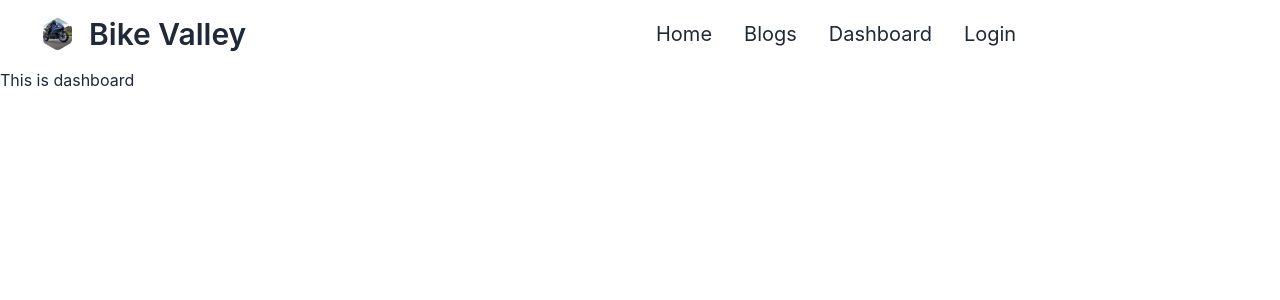
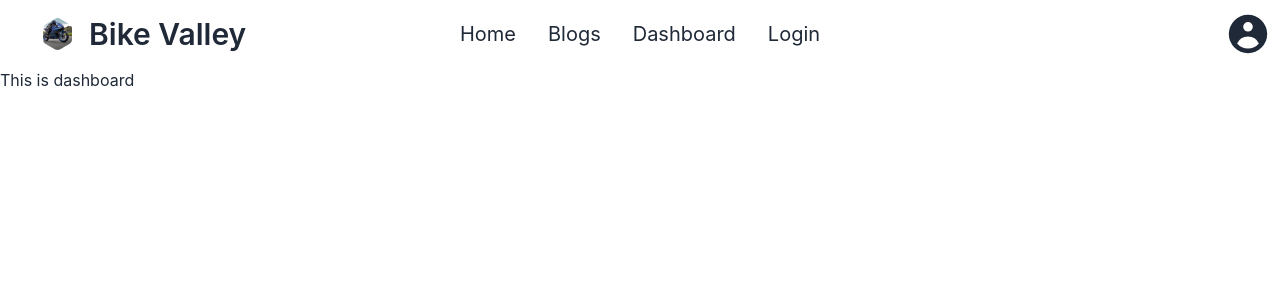
Before and after one commit to Achintya151/bike-valley-app-client-side, a React (Create React App) app: page /dashboard in a window 1280 px wide. Shown: the top 300 px of the page. Built offline with nearby package versions, Linux system fonts and the light colour scheme; no server answers.

Commit message:
react icon added

```diff
--- a/package.json
+++ b/package.json
@@ -10,6 +10,7 @@
     "firebase": "^9.14.0",
     "react": "^18.2.0",
     "react-dom": "^18.2.0",
+    "react-icons": "^4.6.0",
     "react-router-dom": "^6.4.3",
     "react-scripts": "5.0.1",
     "web-vitals": "^2.1.4"
--- a/src/Pages/Shared/Navbar/Navbar.js
+++ b/src/Pages/Shared/Navbar/Navbar.js
@@ -2,6 +2,7 @@ import React, { useContext } from 'react';
 import { Link } from 'react-router-dom';
 import logo from '../../../Assets/Images/logo.jpg';
 import { AuthContext } from '../../../contexts/AuthProvider';
+import { HiUserCircle } from "react-icons/hi";
 
 const Navbar = () => {
 
@@ -52,11 +53,12 @@ const Navbar = () => {
                 </ul>
             </div>
             {
-                user?.email &&
+                user?.email ?
+                    <>
                         <div className='navbar-end'>
                             <div className="dropdown dropdown-end">
                                 <label tabIndex={0} className="btn btn-ghost btn-circle avatar">
-                            <div className="w-10 rounded-full">
+                                    <div className="w-20 rounded-full">
                                         <img src={user?.photoURL} alt='' />
                                     </div>
                                 </label>
@@ -66,6 +68,13 @@ const Navbar = () => {
                                 </ul>
                             </div>
                         </div>
+                    </>
+                    :
+                    <>
+                        <div className='navbar-end'>
+                            <HiUserCircle className='text-5xl' />
+                        </div>
+                    </>
             }
         </div>
     );
```
Also changed, not shown: 1 other file (tests, documents, lock files or other folders). Lines whose indentation alone changed are shown as unchanged.
